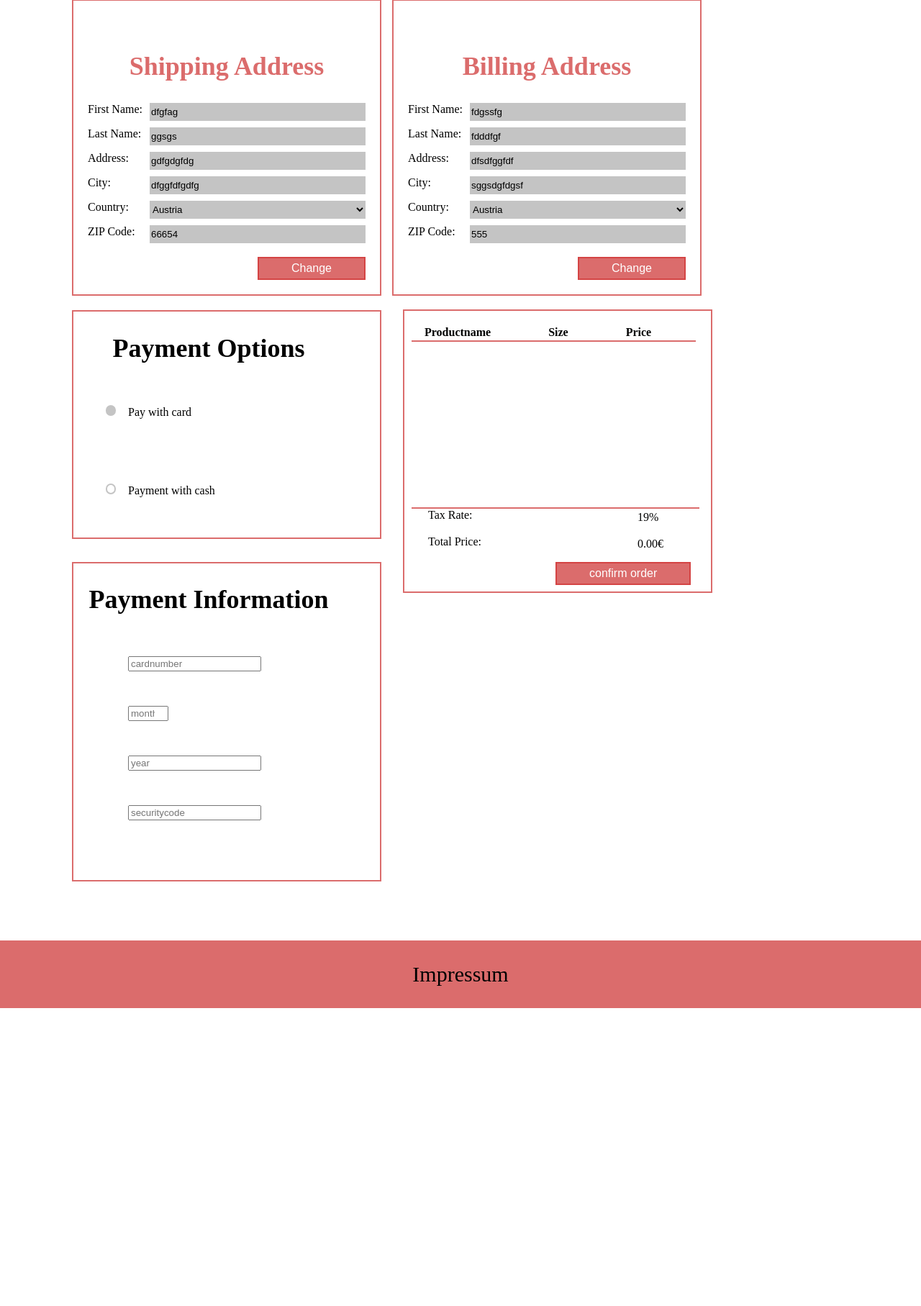
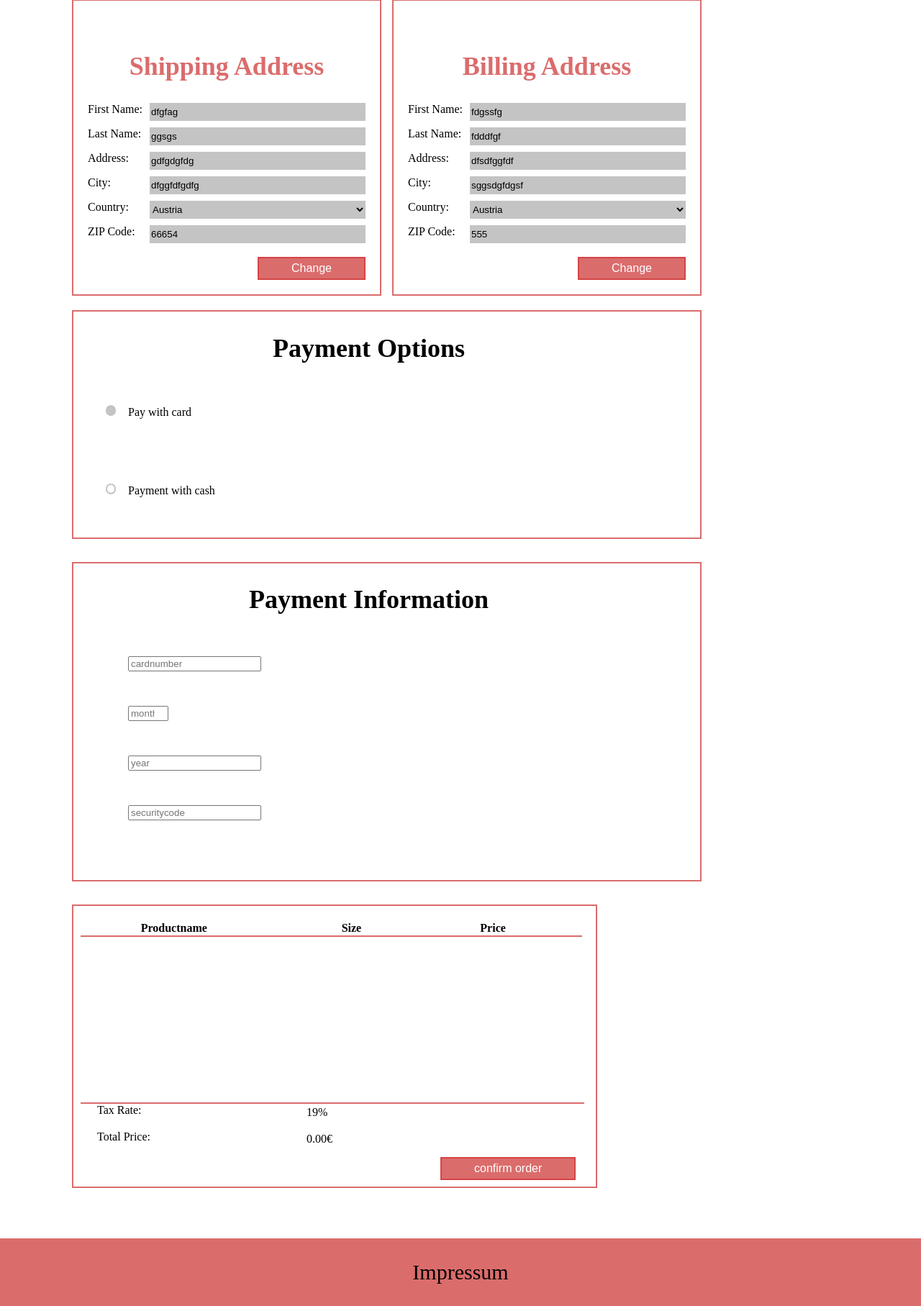
Before and after one commit to ArminL96/LAP_Vorbereitung_IT-LAB_Schuhgeschaeft, a PHP site: page /order.php in a window 1280 px wide. Shown: the part 294-2109 px from the top of the page at 72% size. Before the commit the page ends 1695 px from the top, so only its background shows below. Run offline with PHP 8.4, Linux system fonts and the light colour scheme; a user stored in the database is signed in; data comes from the database, SQL or seed files in the repository; data that the repository does not hold is empty.

Commit message:
Update order_style.css

```diff
--- a/www/style/order_style.css
+++ b/www/style/order_style.css
@@ -144,12 +144,16 @@ input[type="checkbox"]:checked+label::before {
   border: 2px solid #DB6C6C;
   padding: 20px 374px 37px 10px;
   float: right;
-  width: 700px;
+  width: 500px;
   margin-bottom: 20px;
   margin-left: 950px;
   margin-top: 15px;
   margin-right: 200px;
   position: absolute;
+}
+.button-proceed
+{
+  margin-right: 10px;
 }
 
 .order-list{
@@ -159,7 +163,7 @@ input[type="checkbox"]:checked+label::before {
 /* Table Order */
 table{
   margin-bottom: 230px;
-  width: 100%;
+  width: 85%;
   border-collapse: collapse;
 }
 th{
@@ -178,7 +182,7 @@ tbody{
 }
 
 .table-foot{
-  width: 540px;
+  width: 85%;
   padding-left: 23px;
   border-top: 1px soild;
 }
@@ -208,8 +212,9 @@ tbody{
     width: 430px;
      margin-left: 900px;
   }
-   .order-list{
-    width: 100px;
+  .order-list
+  {
+    width: 300px;
   }
   .table-foot
   {
@@ -220,21 +225,8 @@ tbody{
     margin-left: 200px;
   }
 }
+
 @media screen and (max-width: 1500px)
-{
-  .order-container {
-    float: left;
-    margin-left: 460px;
-    margin-top: 446px;
-    width: 430px;
-  }
-
-  .payment-options {
-    width: 430px;
-
-  }
-}
-@media screen and (max-width: 1200px)
 {
   .order-container {
     float: left;
@@ -243,8 +235,8 @@ tbody{
     margin-top: 0px;
     width: 730px;
   }
-   .order-list{
-    width: 700px;
+  .order-list{
+   width: 820px;
   }
   .table-foot
   {
@@ -266,17 +258,22 @@ tbody{
   }
   .order-container {
     width: 430px;
-    margin-left: 0px;
   }
-  .order-list{
-    width: 400px;
+  .order-list
+  {
+    width: 100px;
   }
+
   .table-foot
   {
-    width: 400px;
+    width: 350px;
   }
   .button-proceed
   {
-    margin-left: 210px;
+    margin-left: 160px;
+  }
+  .all-container
+  {
+    margin-left: -80px;
   }
 }
```
